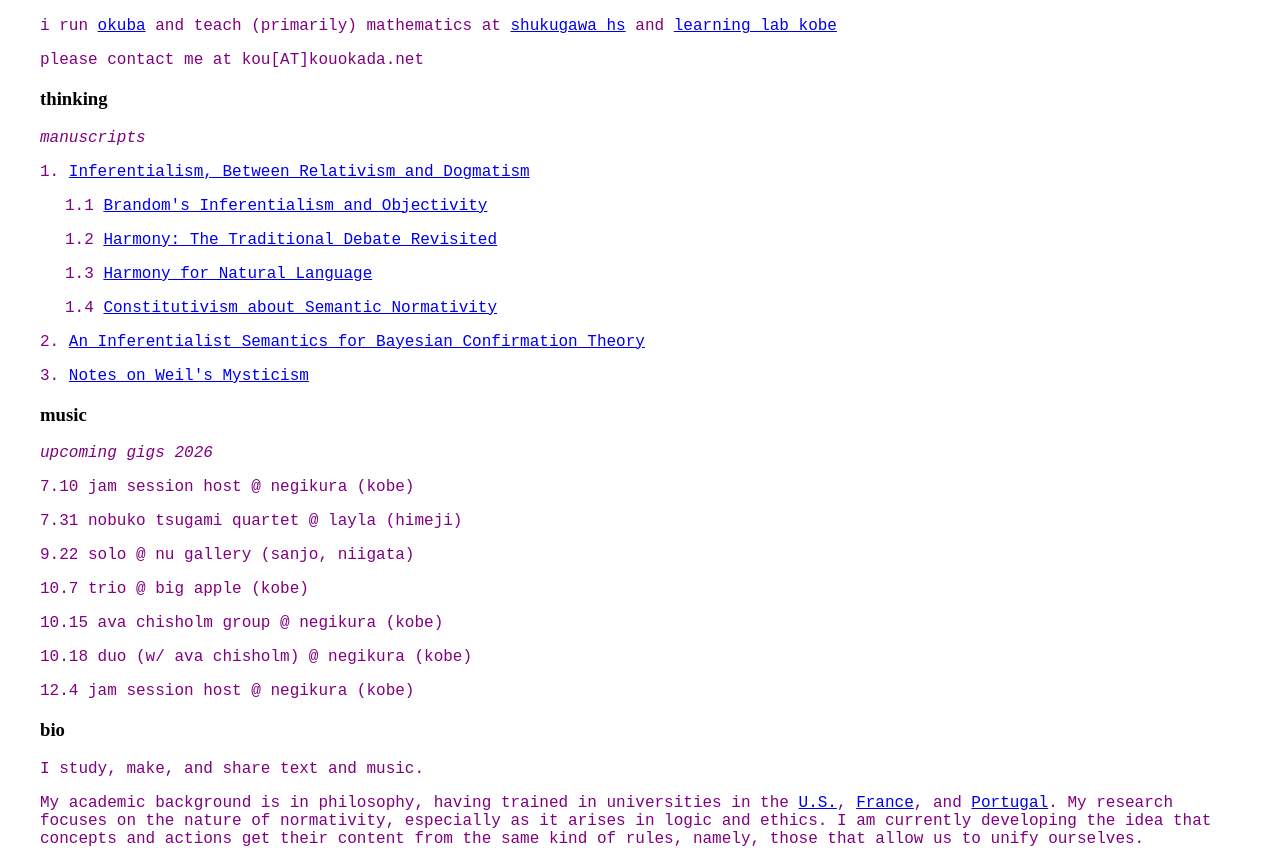
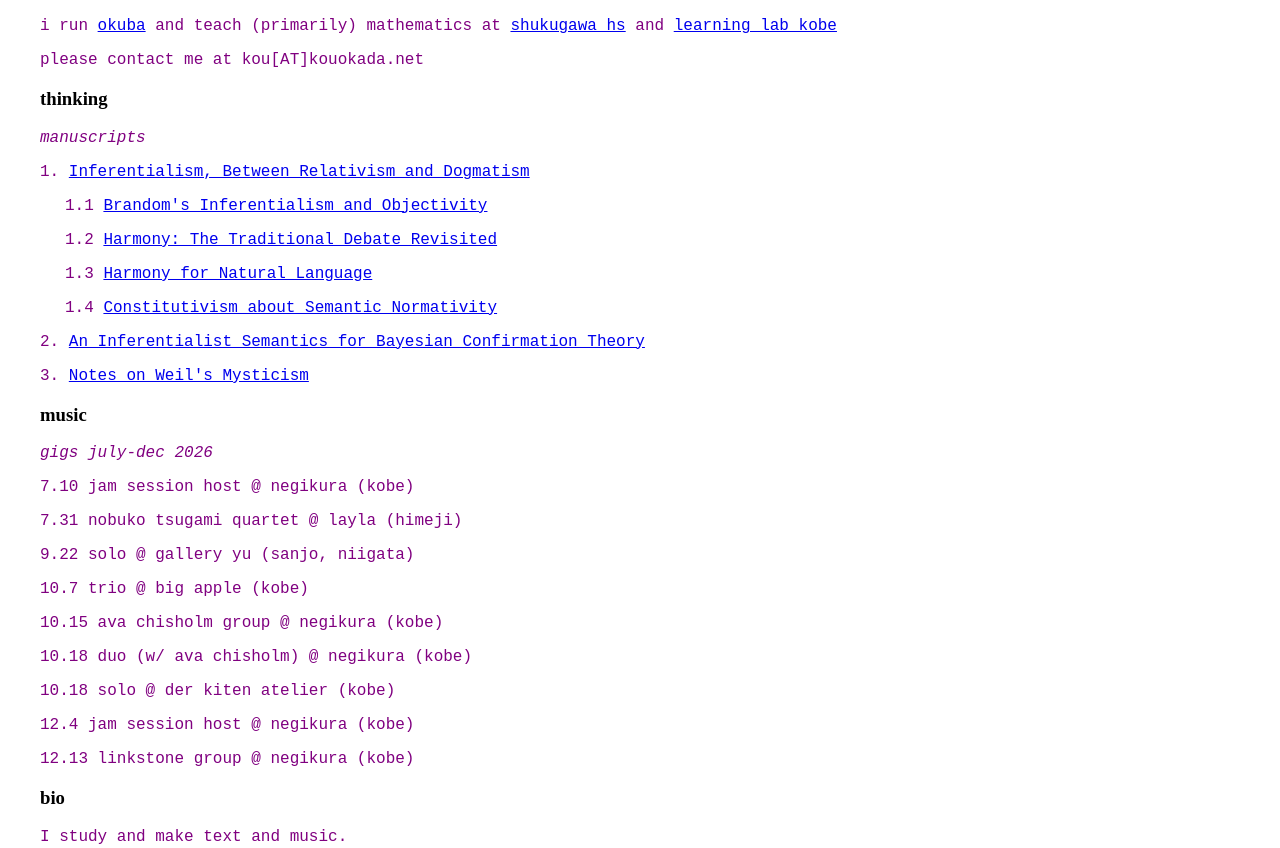
Before and after one commit to kouokada2-rgb/website, a plain HTML site: page index.html in a window 1280 px wide. Shown: the part 128-976 px from the top of the page. Drawn offline with Linux system fonts and the light colour scheme; files that its build step writes are made by us from their sources.

Commit message:
Update index.html

```diff
--- a/index.html
+++ b/index.html
@@ -30,17 +30,20 @@
 
 
     <h3>music</h3>
-    <p><i>upcoming gigs 2026</i></p>
+    <p><i>gigs july-dec 2026</i></p>
     <p>7.10 jam session host @ negikura (kobe)</p>
     <p>7.31 nobuko tsugami quartet @ layla (himeji)</p>
-    <p>9.22 solo @ nu gallery (sanjo, niigata)</p>
+    <p>9.22 solo @ gallery yu (sanjo, niigata)</p>
     <p>10.7 trio  @ big apple (kobe)</p>
     <p>10.15 ava chisholm group @ negikura (kobe)</p>
     <p>10.18 duo (w/ ava chisholm) @ negikura (kobe)</p>
+    <p>10.18 solo @ der kiten atelier (kobe)</p>
     <p>12.4 jam session host @ negikura (kobe)</p>
+    <p>12.13 linkstone group @ negikura (kobe)</p>
+
 
     <h3>bio</h3>
-    <p>I study, make, and share text and music.</p>
+    <p>I study and make text and music.</p>
     <p>My academic background is in philosophy, having trained in universities in the <a href="https://www.carleton.edu">U.S.</a>, <a href="https://stl.univ-lille.fr/">France</a>, and <a href="https://cful.letras.ulisboa.pt/">Portugal</a>. My research focuses on the nature of normativity, especially as it arises in logic and ethics. I am currently developing the idea that concepts and actions get their content from the same kind of rules, namely, those that allow us to unify ourselves.
     <p>Alongside my philosophical interests, I am a practicing guitarist and composer with a focus on improvised musics, especially jazz. I have studied the latter with Zacc Harris, Nuno Ferreira, and Takumi Seino.</p>
     <p>I am based in Kobe, Japan, where I teach mathematics at a secondary school, engage in Japanese-English translation work, and run <a href="https://www.instagram.com/okuba.store/">okuba</a>  is a foreign languages bookstore and community space.</p>
```
